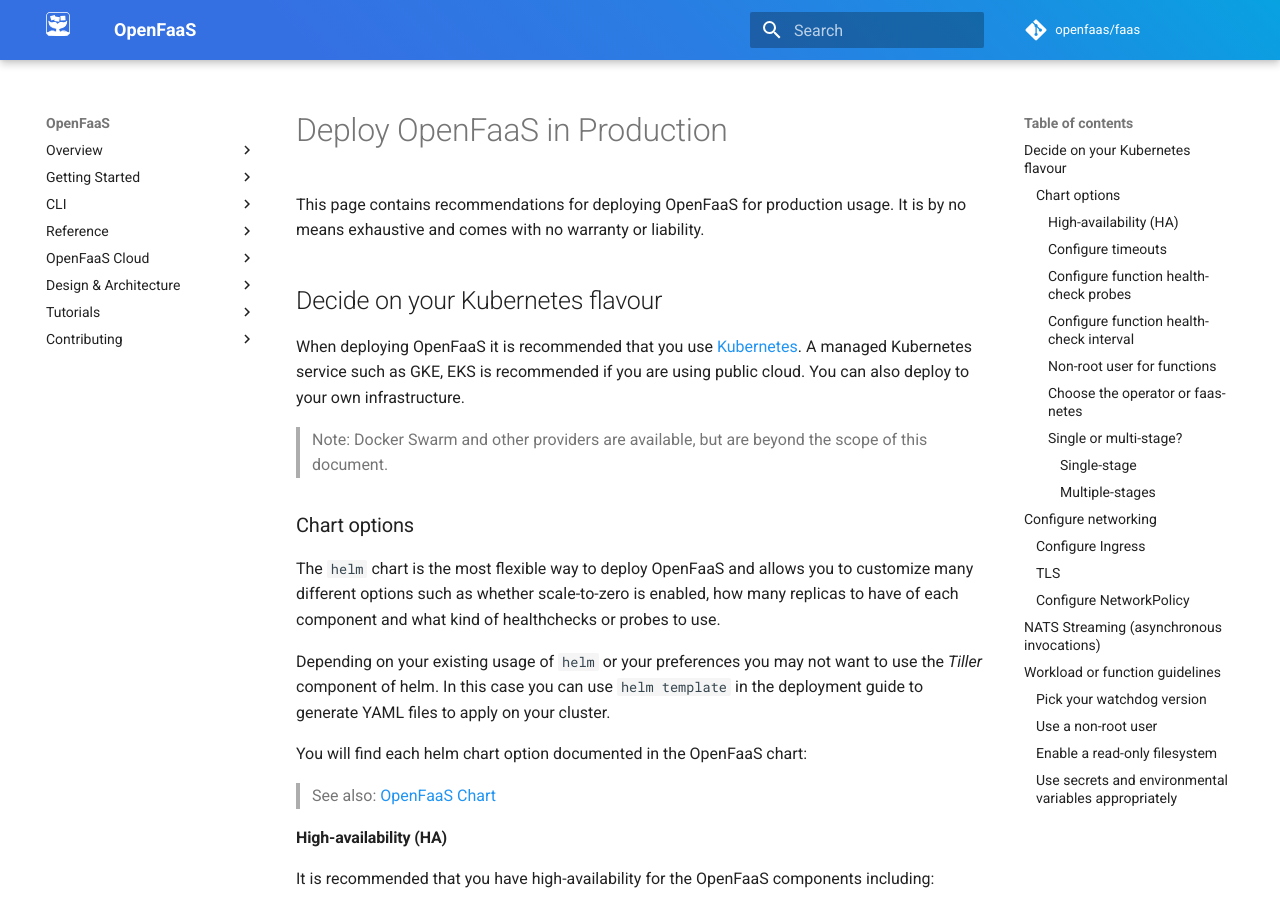
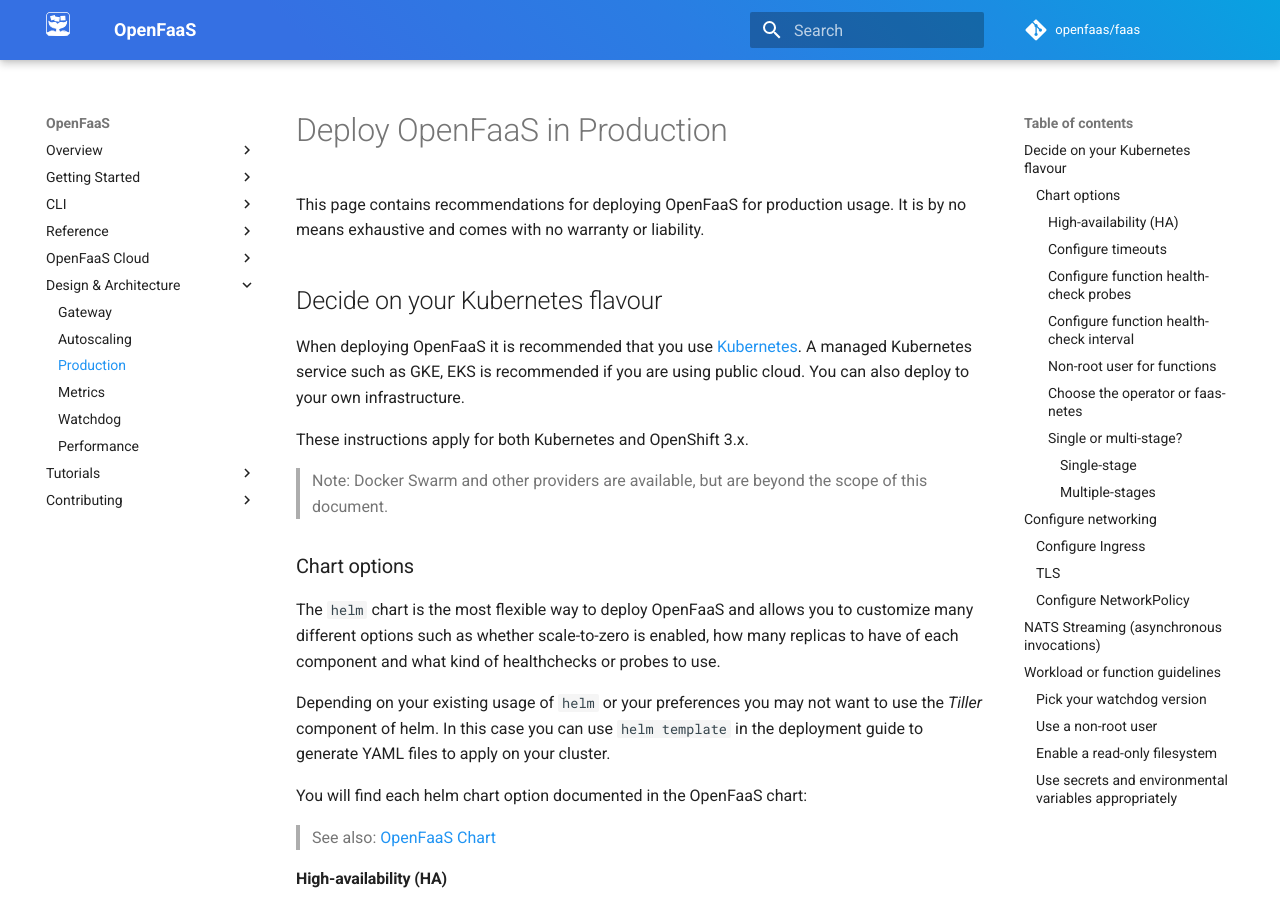
Before and after one commit to openfaas/docs, an MkDocs documentation site: the page built from docs/architecture/production.md, in a window 1280 px wide and 900 px high. Built offline with MkDocs 1.6.1 and Material for MkDocs 9.7.7, drawn with Linux system fonts in a browser that asks for light colours; comment, search, counter and statistics services are not loaded.

Commit message:
Add production page to ToC
Also added note on OpenShift 3.x

Signed-off-by: Alex Ellis <alexellis2@gmail.com>

```diff
--- a/docs/architecture/production.md
+++ b/docs/architecture/production.md
@@ -5,6 +5,8 @@ This page contains recommendations for deploying OpenFaaS for production usage.
 ## Decide on your Kubernetes flavour
 
 When deploying OpenFaaS it is recommended that you use [Kubernetes](https://kubernetes.io/). A managed Kubernetes service such as GKE, EKS is recommended if you are using public cloud. You can also deploy to your own infrastructure.
+
+These instructions apply for both Kubernetes and OpenShift 3.x.
 
 > Note: Docker Swarm and other providers are available, but are beyond the scope of this document.
 
--- a/mkdocs.yml
+++ b/mkdocs.yml
@@ -142,10 +142,11 @@ nav:
         - Troubleshooting: ./openfaas-cloud/self-hosted/troubleshoot.md
   - Design & Architecture:
       - Gateway: ./architecture/gateway.md
+      - Autoscaling: ./architecture/autoscaling.md
+      - Production: ./architecture/production.md
+      - Metrics: ./architecture/metrics.md
       - Watchdog: ./architecture/watchdog.md
-      - Autoscaling: ./architecture/autoscaling.md
       - Performance: ./architecture/performance.md
-      - Metrics: ./architecture/metrics.md
   - Tutorials:
       - Workshop: ./tutorials/workshop.md
       - CLI with Node.js: ./tutorials/CLI-with-node.md
```
